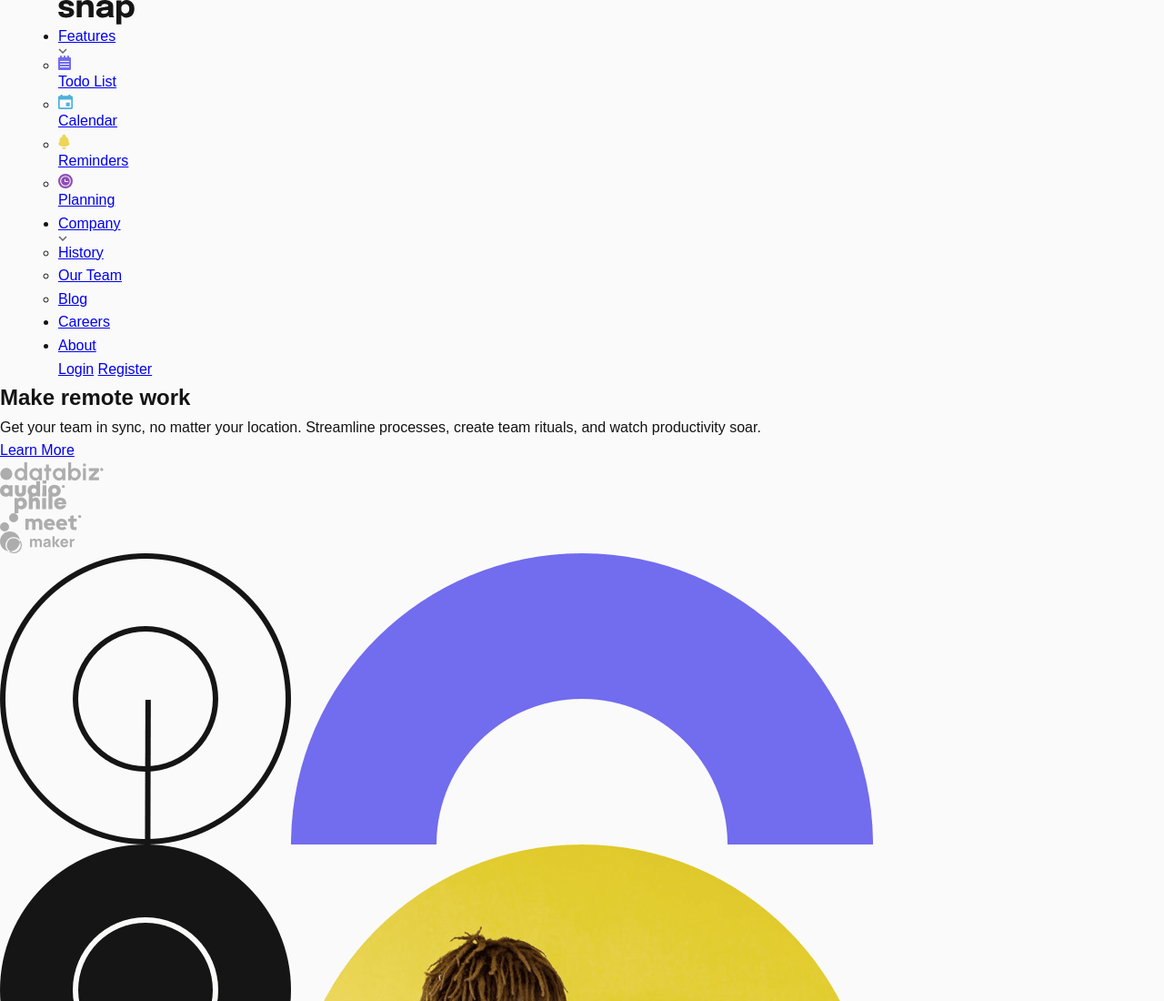
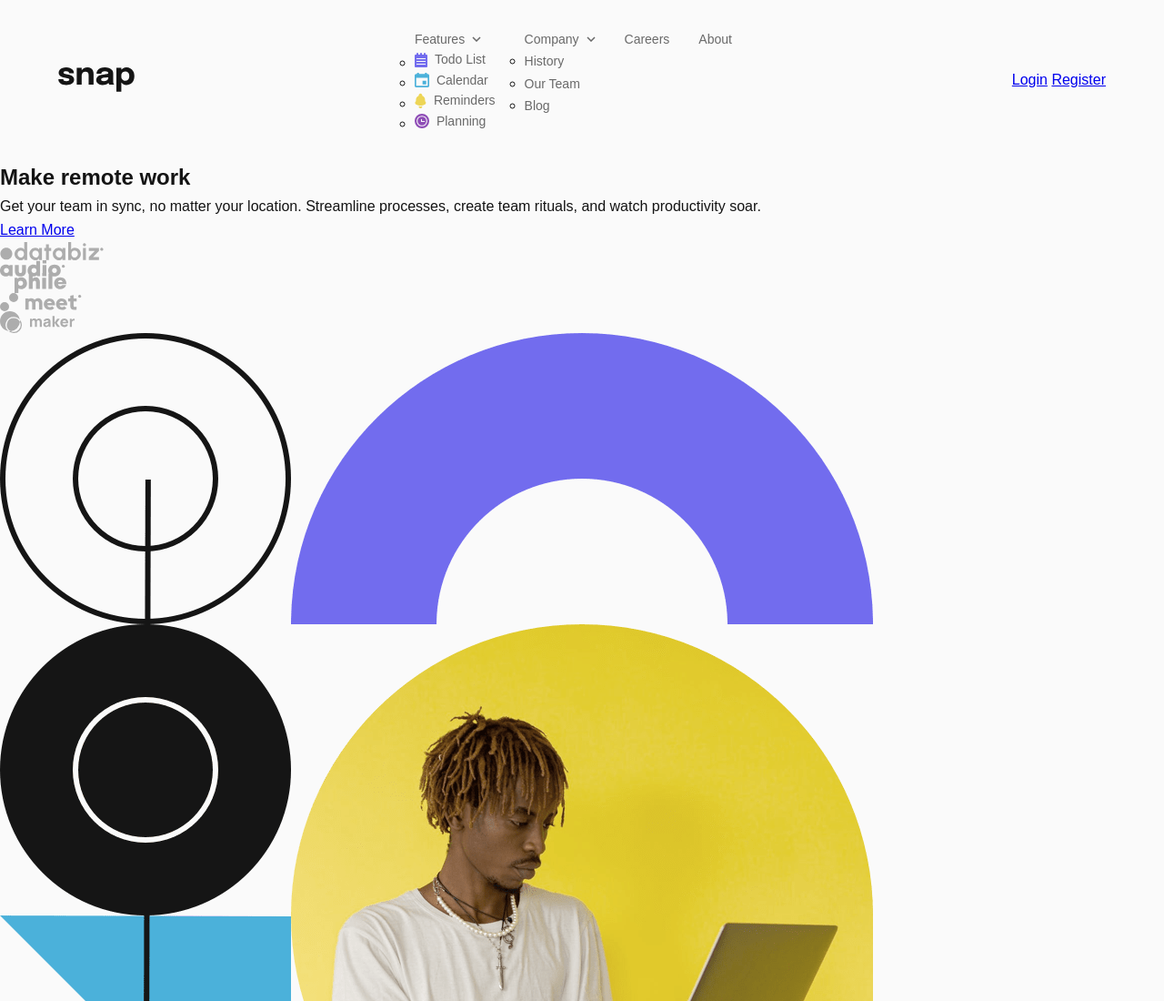
Before and after one commit to TheWindTraveler/Intro-section-with-dropdown-navigation, a plain HTML site: page index.html in a window 1280 px wide. Shown: the top 1100 px of the page at 91% size. Drawn offline with Linux system fonts and the light colour scheme.

Commit message:
chore: navigation menu

```diff
--- a/index.css
+++ b/index.css
@@ -27,3 +27,30 @@ img {
     max-width: 1200px;
     margin: auto;
 }
+
+.header {
+    background: var(--Almost-White);
+    padding: 2rem 0;
+}
+
+.navbar {
+    display: flex;
+    align-items: center;
+    justify-content: space-between;
+}
+
+.nav-links {
+    list-style: none;
+    display: flex;
+    gap: 2rem;
+}
+
+.nav-links a {
+    text-decoration: none;
+    color: var(--Medium-Gray);
+    font-weight: 500;
+    display: flex;
+    align-items: center;
+    gap: 0.5rem;
+    font-size: 14px;
+}
--- a/index.html
+++ b/index.html
@@ -10,7 +10,7 @@
 <body>
   <!-- Navigation section -->
   <header class="header">
-      <nav class="nav container">
+      <nav class="navbar container">
         <!-- Logo -->
         <div class="logo">
           <img src="./images/logo.svg" alt="Logo" />
```
